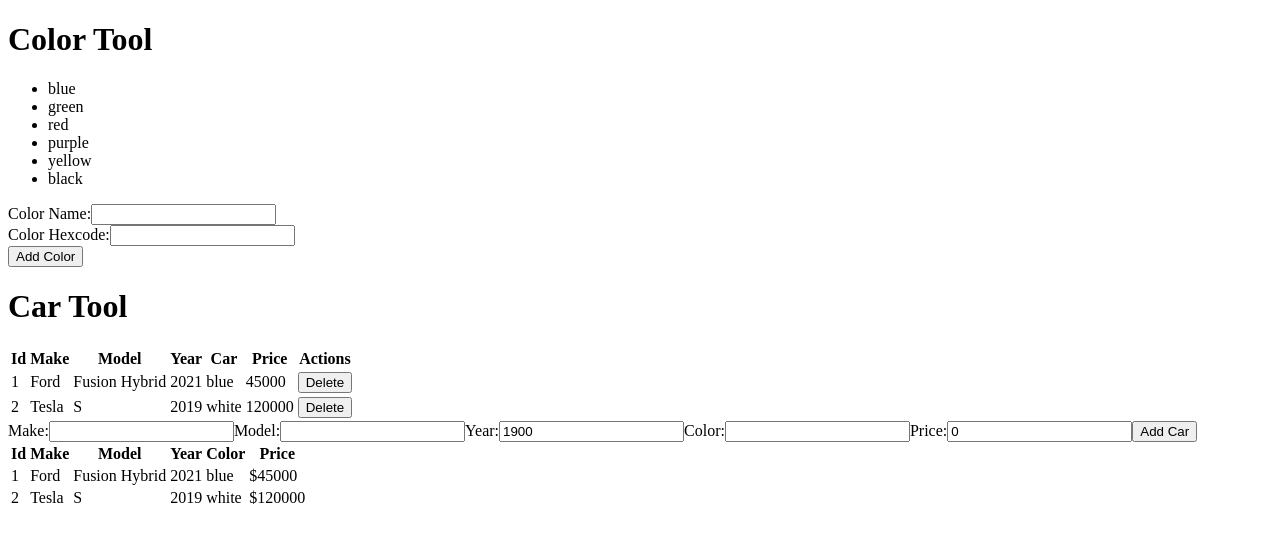
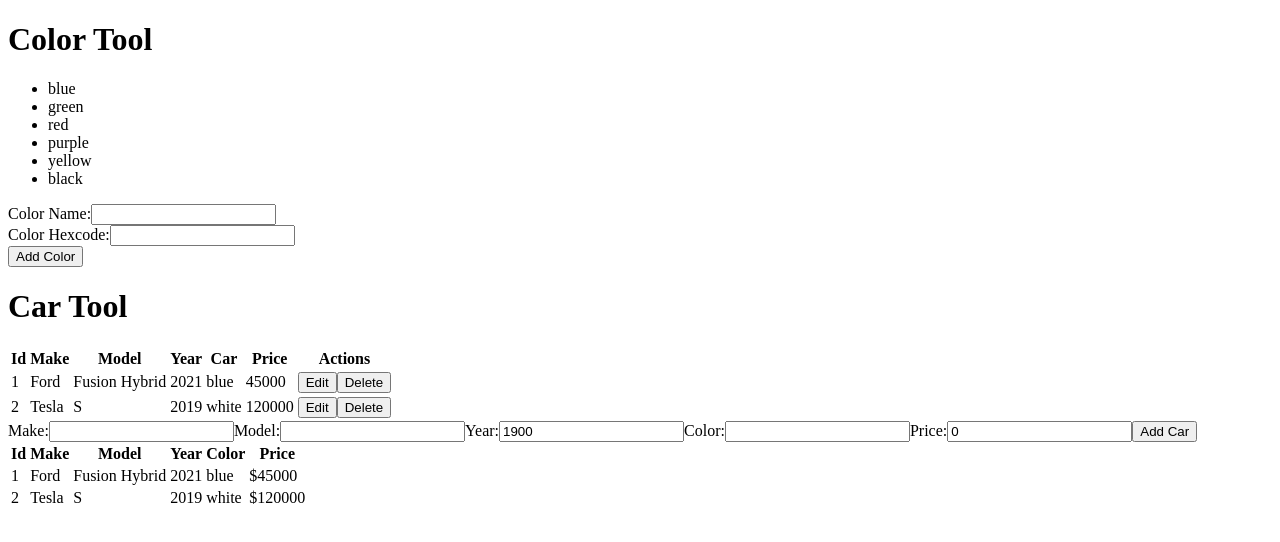
Before and after one commit to t4d-classes/react_10202021, a React (Create React App) app in the folder demo-app/: page / in a window 1280 px wide. Shown: the top 542 px of the page. Built offline with nearby package versions, Linux system fonts and the light colour scheme.

Commit message:
add edit car id

```diff
--- a/demo-app/src/components/CarTable.js
+++ b/demo-app/src/components/CarTable.js
@@ -1,3 +1,4 @@
+import { CarEditRow } from './CarEditRow';
 import { CarViewRow } from "./CarViewRow";
 
 export const CarTable = (props) => {
@@ -17,8 +18,10 @@ export const CarTable = (props) => {
         </thead>
         <tbody>
           {props.cars.map((car) => (
-            <CarViewRow key={car.id}
-              car={car} onDeleteCar={props.onDeleteCar} />
+            car.id === props.editCarId
+              ? <CarEditRow key={car.id} car={car} />
+              : <CarViewRow key={car.id} car={car}
+                  onEditCar={props.onEditCar} onDeleteCar={props.onDeleteCar} />
           ))}
         </tbody>
       </table>
--- a/demo-app/src/components/CarTool.js
+++ b/demo-app/src/components/CarTool.js
@@ -7,6 +7,7 @@ import { CarForm } from './CarForm';
 export const CarTool = (props) => {
 
   const [ cars, setCars ] = useState([ ...props.cars ]);
+  const [ editCarId, setEditCarId ] = useState(-1);
 
   const addCar = newCar => {
     setCars([
@@ -25,7 +26,8 @@ export const CarTool = (props) => {
   return (
     <>
       <ToolHeader headerText="Car Tool" />
-      <CarTable cars={cars} onDeleteCar={deleteCar} />
+      <CarTable cars={cars} editCarId={editCarId}
+        onEditCar={setEditCarId} onDeleteCar={deleteCar} />
       <CarForm buttonText="Add Car" onClick={addCar} />
     </>
   );
--- a/demo-app/src/components/CarViewRow.js
+++ b/demo-app/src/components/CarViewRow.js
@@ -10,6 +10,8 @@ export const CarViewRow = (props) => {
       <td>{props.car.price}</td>
       <td>
         <button type="button"
+          onClick={() => props.onEditCar(props.car.id)}>Edit</button>
+        <button type="button"
           onClick={() => props.onDeleteCar(props.car.id)}>Delete</button>
       </td>
     </tr>
```
